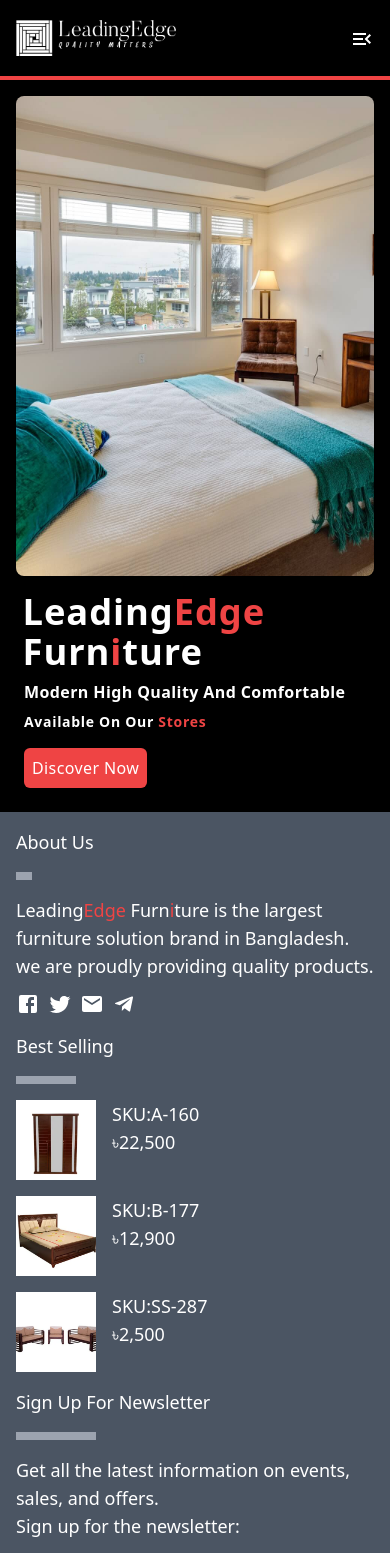
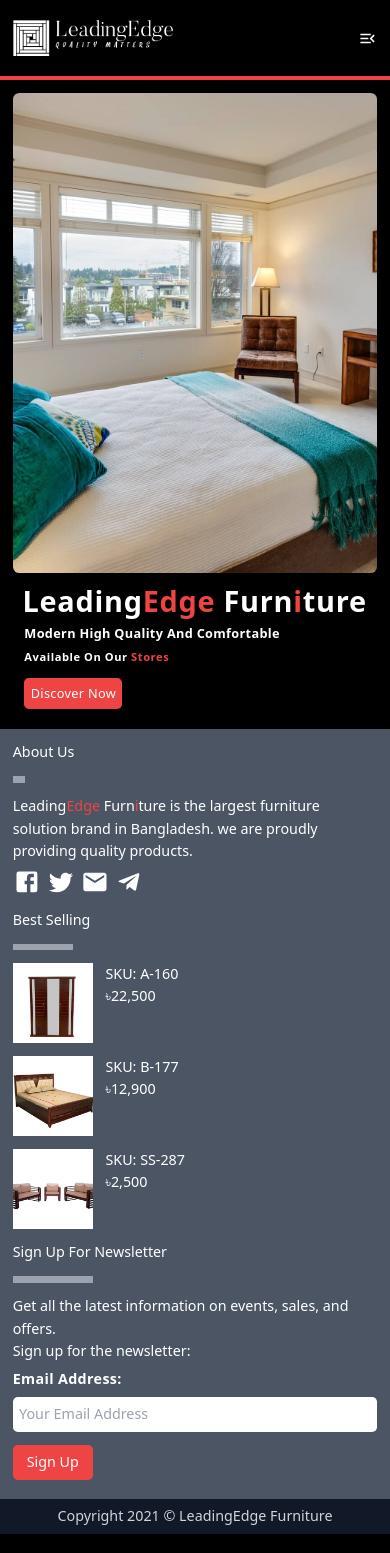
Before and after one commit to RakibRahman/leading-edge-furniture, a React (Create React App) app: page / in a window 390 px wide. Shown: the top 1553 px of the page. Built offline with nearby package versions, Linux system fonts and the light colour scheme.

Commit message:
code refactored

```diff
--- a/src/App.js
+++ b/src/App.js
@@ -2,7 +2,9 @@
 import { BrowserRouter as Router, Route, Switch } from "react-router-dom";
 import Navbar from "./components/Navbar";
 import Home from "./components/Home";
+import Products from "./components/Products";
 import Footer from "./components/Footer";
+
 function App() {
   return (
     <div className="App">
@@ -10,6 +12,7 @@
         <Navbar />
         <Switch>
           <Route path="/" exact component={Home} />
+          <Route path="/products" component={Products} />
         </Switch>
         <Footer />
       </Router>
--- a/src/components/Footer.js
+++ b/src/components/Footer.js
@@ -3,32 +3,12 @@
 import TwitterIcon from "@material-ui/icons/Twitter";
 import TelegramIcon from "@material-ui/icons/Telegram";
 import MailIcon from "@material-ui/icons/Mail";
-import P1 from "./../assets/products/A-160.webp";
-import P2 from "./../assets/products/B-177.webp";
-import P3 from "./../assets/products/SS-287.webp";
+import { bestSelling } from "./../helpers/productsData";
 
 function Footer() {
-  const data = [
-    {
-      pic: P1,
-      model: "SKU:A-160",
-      price: "22,500",
-    },
-    {
-      pic: P2,
-      model: "SKU:B-177",
-      price: "12,900",
-    },
-    {
-      pic: P3,
-      model: "SKU:SS-287",
-      price: "2,500",
-    },
-  ];
-
   const Card = ({ data }) => {
     return data.map((data) => (
-      <div className="flex items-start gap-4" key={data.model}>
+      <div className="flex items-start gap-4 cursor-pointer" key={data.model}>
         <img className="object-cover w-sm h-sm" src={data.pic} alt="demo" />
         <p className="flex flex-col">
           <span>{data.model}</span>
@@ -37,10 +17,7 @@
       </div>
     ));
   };
-
-  return (
-    <Fragment>
-      <footer className="flex-col items-start justify-between p-4 space-y-4 text-lg text-white bg-gray-600 md:flex lg:flex-row ">
+  const About = () => (
     <div className="about-us md:w-xl">
       <h1 className="text-lg text-white">About Us</h1>
       <div className="w-4 h-2 my-4 bg-gray-400"></div>
@@ -48,8 +25,7 @@
       <p>
         Leading<span className="text-red-500">Edge</span> Furn
         <span className="text-red-500">i</span>ture is the largest furniture
-            solution brand in Bangladesh. we are proudly providing quality
-            products.
+        solution brand in Bangladesh. we are proudly providing quality products.
       </p>
       <div className="flex gap-2 my-2">
         <a
@@ -57,41 +33,42 @@
           target="_blank"
           rel="noopener noreferrer"
         >
-              <FacebookIcon />
+          <FacebookIcon fontSize="large" />
         </a>
         <a
           href="https://twitter.com/?lang=en"
           target="_blank"
           rel="noopener noreferrer"
         >
-              <TwitterIcon />
+          <TwitterIcon fontSize="large" />
         </a>
         <a
           href="https://mail.google.com/ "
           target="_blank"
           rel="noopener noreferrer"
         >
-              <MailIcon />
+          <MailIcon fontSize="large" />
         </a>
         <a
           href="https://telegram.org/ "
           target="_blank"
           rel="noopener noreferrer"
         >
-              <TelegramIcon />
+          <TelegramIcon fontSize="large" />
         </a>
       </div>
     </div>
+  );
+  const BestSelling = () => (
     <div className="space-y-4 best-selling">
       <h1 className="text-lg text-white">Best Selling</h1>
       <div className="w-1/6 h-2 my-4 bg-gray-400"></div>
-          <Card data={data} />
+      <Card data={bestSelling} />
     </div>
-
+  );
+  const Newsletter = () => (
     <div className="w-6/6 email lg:w-xxl">
-          <h1 className="text-lg text-white capitalize">
-            Sign up for newsletter
-          </h1>
+      <h1 className="text-lg text-white capitalize">Sign up for newsletter</h1>
       <div className="h-2 my-4 bg-gray-400 w-sm"></div>
       <p>
         Get all the latest information on events, sales, and offers. <br />
@@ -108,18 +85,20 @@
           name="email"
           id="email"
         />
-            <button
-              className="p-2 mt-4 text-white bg-red-500 rounded-md w-sm hover:bg-red-400"
-              type="submit"
-            >
+        <button className="sign__btn" type="submit">
           Sign Up
         </button>
       </form>
     </div>
+  );
+  return (
+    <Fragment>
+      <footer className="footer">
+        <About />
+        <BestSelling />
+        <Newsletter />
       </footer>
-      <p className="w-full py-2 text-lg text-center text-gray-300 bg-gray-900 lg:text-xl">
-        Copyright 2021 © LeadingEdge Furniture{" "}
-      </p>
+      <p className="copyright">Copyright 2021 © LeadingEdge Furniture </p>
     </Fragment>
   );
 }
--- a/src/components/Header.js
+++ b/src/components/Header.js
@@ -1,5 +1,6 @@
 import React from "react";
 import { Link } from "react-router-dom";
+import { Tooltip } from "@material-ui/core";
 
 const Header = () => {
   return (
@@ -14,11 +15,11 @@
       <p className="text-sm font-bold tracking-wider capitalize lg:text-xl">
         available on our <span className="text-red-500">stores</span>
       </p>
-      <Link to="/products">
-        <button className="p-2 mt-4 tracking-wide transition-colors bg-red-500 rounded-md discover hover:font-bold hover:bg-red-400 ">
-          Discover Now
-        </button>
-      </Link>
+      <Tooltip title="Products Details" enterDelay={1000}>
+        <Link to="/products">
+          <button className="discover">Discover Now</button>
+        </Link>
+      </Tooltip>
     </div>
   );
 };
--- a/src/components/Home.js
+++ b/src/components/Home.js
@@ -1,8 +1,11 @@
-import React from "react";
+import React, { useEffect } from "react";
 import Carousel from "./Carousel";
 import Header from "./Header";
 
 function Home() {
+  useEffect(() => {
+    document.title = "LeadingEdge Furniture";
+  }, []);
   return (
     <div className="flex flex-col-reverse items-center justify-between w-full p-4 lg:flex-row">
       <Header />
--- a/src/components/Navbar.js
+++ b/src/components/Navbar.js
@@ -23,7 +23,7 @@
       <Link className="text-red-500 hover:text-yellow-300" to="/">
         Home
       </Link>
-      <Link className="hover:text-yellow-300" to="products">
+      <Link className="hover:text-yellow-300" to="/products">
         Products
       </Link>
       <Link className="hover:text-yellow-300" to="/about">
--- a/src/components/Products.js
+++ b/src/components/Products.js
@@ -1,62 +1,11 @@
-import React from "react";
+import React, { useEffect } from "react";
 import AddShoppingCartIcon from "@material-ui/icons/AddShoppingCart";
-import P1 from "./../assets/products/A-160.webp";
-import P2 from "./../assets/products/B-177.webp";
-import P3 from "./../assets/products/SS-287.webp";
-import P4 from "./../assets/products/B-175.webp";
-import P5 from "./../assets/products/BC-123.webp";
-import P6 from "./../assets/products/D-551.webp";
-import P7 from "./../assets/products/SB-110.webp";
-import P8 from "./../assets/products/SS-295.webp";
-import P9 from "./../assets/products/BFL-750.webp";
+import { productsData } from "./../helpers/productsData";
+
 function Products() {
-  const productsData = [
-    {
-      model: "SKU: A-160",
-      price: "25300",
-      pic: P1,
-    },
-    {
-      model: "SKU: B-175",
-      price: "5300",
-      pic: P2,
-    },
-    {
-      model: "SKU: SS-287",
-      price: "39000",
-      pic: P3,
-    },
-    {
-      model: "SKU: SB-110",
-      price: "9000",
-      pic: P4,
-    },
-    {
-      model: "SKU: B-177",
-      price: "25300",
-      pic: P5,
-    },
-    {
-      model: "SKU: BFL-750",
-      price: "42300",
-      pic: P6,
-    },
-    {
-      model: "SKU: SS-295",
-      price: "21300",
-      pic: P7,
-    },
-    {
-      model: "SKU: BC-123",
-      price: "16900",
-      pic: P8,
-    },
-    {
-      model: "SKU: D-551",
-      price: "9300",
-      pic: P9,
-    },
-  ];
+  useEffect(() => {
+    document.title = "Products";
+  }, []);
 
   const Card = ({ product }) => {
     return product.map((product) => (
--- a/src/styles/_home.scss
+++ b/src/styles/_home.scss
@@ -3,4 +3,5 @@
     animation-name: fadeIn;
     animation-duration: 1s;
   }
+  @apply p-2 mt-4 tracking-wide transition-colors bg-red-500 rounded-md  hover:bg-red-400;
 }
--- a/src/styles/index.scss
+++ b/src/styles/index.scss
@@ -5,9 +5,62 @@
 @tailwind utilities;
 @import "navbar";
 @import "home";
+@import 'footer';
+
+html {
+  font-size: calc(60% + 0.8vmin);
+}
 body {
   @apply bg-black;
 }
 .App {
   overflow-x: hidden;
 }
+
+.product__card {
+  position: relative;
+  cursor: pointer;
+  & #triangle-bottom-right {
+    width: 0;
+    height: 0;
+    border-bottom: 100px solid #ea0000;
+    border-left: 100px solid transparent;
+
+    position: absolute;
+    right: 0rem;
+    bottom: 0rem;
+    transition: transform 0.5s ease-in-out;
+
+    display: none;
+    &:hover {
+      border-bottom: 100px solid #000000;
+    }
+  }
+
+  & .cart__btn {
+    position: absolute;
+    right: 0.5rem;
+    bottom: 0.5rem;
+    transition: all 0.5s ease-in-out;
+    display: none;
+
+    &:hover {
+      #triangle-bottom-right {
+        border-bottom: 100px solid #000000;
+      }
+    }
+  }
+  &:hover {
+    box-shadow: 3px 6px 2px 0px rgb(212, 99, 7);
+    .cart__btn {
+      display: block;
+      animation-name: backInLeft;
+      animation-duration: 0.5s;
+    }
+    #triangle-bottom-right {
+      display: block;
+      animation-name: backInLeft;
+      animation-duration: 0.5s;
+    }
+  }
+}
```
Lines whose indentation alone changed are shown as unchanged.
